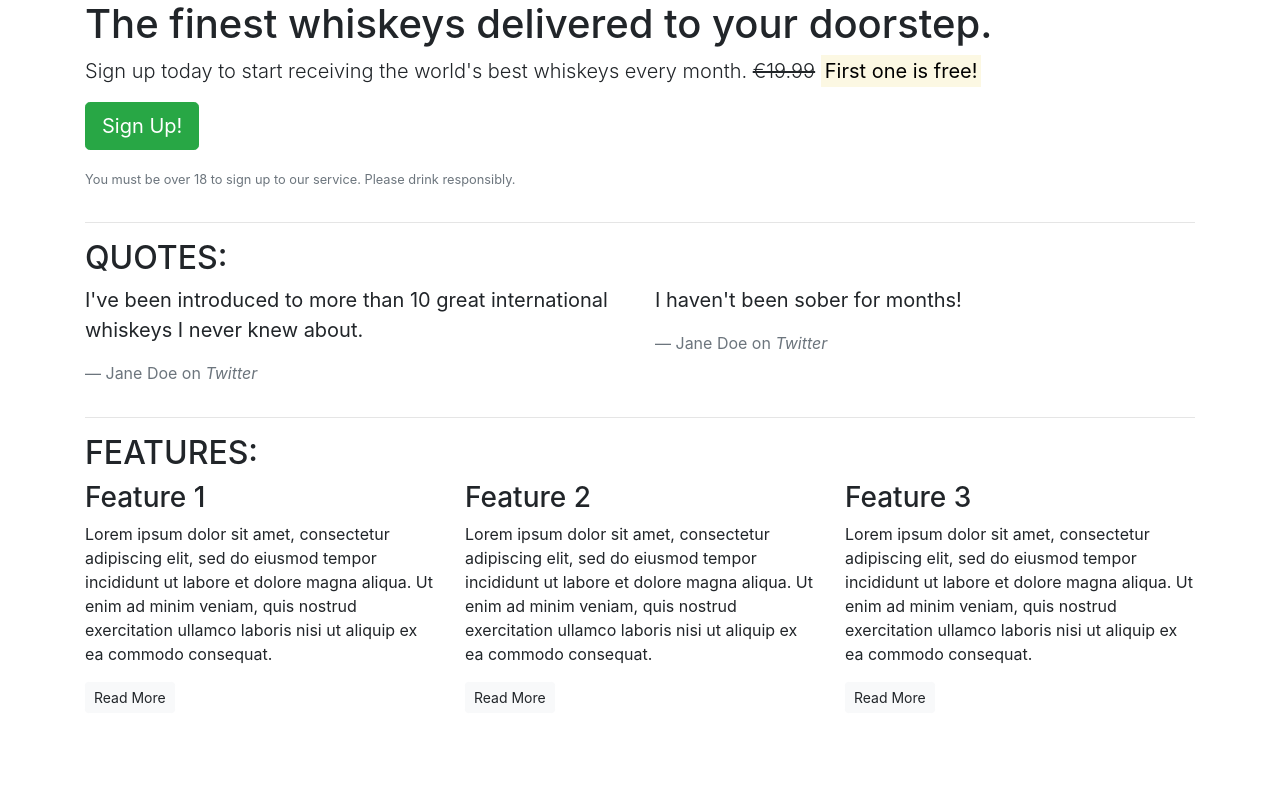
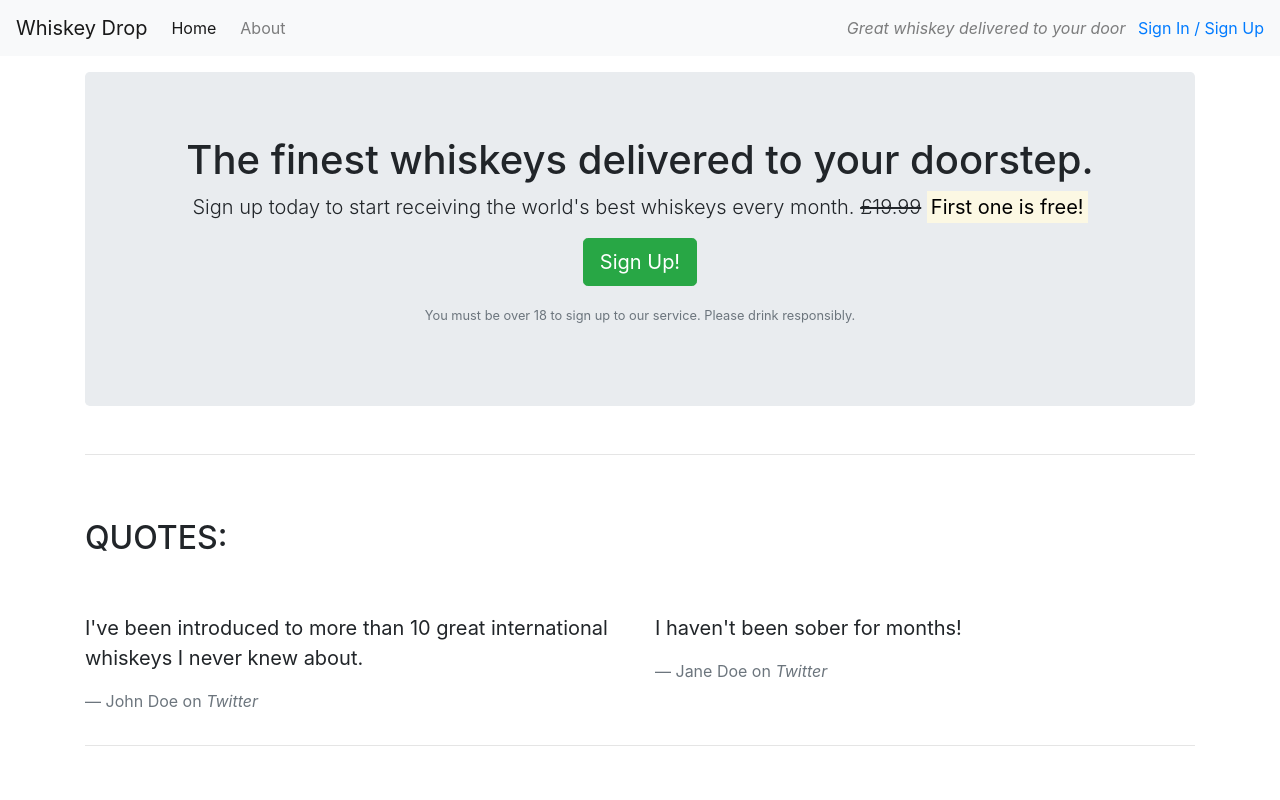
Before and after one commit to BennTrainor/Bootstrap_Test, a plain HTML site: page index.html in a window 1280 px wide. Shown: the top 800 px of the page. Drawn offline with nearby package versions, Linux system fonts and the light colour scheme.

Commit message:
add navbar and center callout section, space out content

```diff
--- a/index.html
+++ b/index.html
@@ -9,13 +9,33 @@
 </head>
 
 <body>
-    <article class="container">
+
+    <nav class="navbar navbar-light navbar-expand-sm bg-light">
+        <a href="/" class="navbar-brand">
+                    Whiskey Drop</a>
+        <ul class="navbar-nav mr-auto">
+            <li class="active nav-item mr-2"><a class="nav-link" href="/">Home</a></li>
+            <li class="nav-item mr-2"><a class="nav-link" href="">About</a></li>
+            <li class="nav-item mr-2 d-block d-sm-none"><a class="nav-link" href="">Sign In / Sign Up</a></li>
+        </ul>
+
+        <div class="d-none d-md-block">
+            <p class="navbar-text my-auto mr-2"><i>Great whiskey delivered to your door</i></p>
+            <a href="/login">Sign In / Sign Up</a>
+        </div>
+        <!--</div>-->
+    </nav>
+
+    <article class="container mt-3">
         <!-- Callout -->
         <div class="row">
             <div class="col-12">
-                <section class="callout">
+                <section class="callout jumbotron text-center">
                     <h1>The finest whiskeys delivered to your doorstep.</h1>
-                    <p class="lead">Sign up today to start receiving the world's best whiskeys every month. <s>€19.99</s> <strong><mark>First one is free!</mark></strong></p>
+                    <p class="lead">Sign up today to start receiving the world's best whiskeys every month.
+                    <s class="d-none d-sm-inline">£19.99</s>
+                    <span class="d-inline d-sm-none"><br></span>
+                    <strong><mark>First one is free!</mark></strong></p>
                     <p><button class="btn btn-lg btn-success">Sign Up!</button></p>
                     <p class="text-muted"><small>You must be over 18 to sign up to our service. Please drink responsibly.</small></p>
                 </section>
@@ -27,7 +47,7 @@
         <!-- Quotes -->
         <section class="quotes">
             <div class="row">
-                <div class="col-12">
+                <div class="col-12 my-5">
                     <h2 class="text-uppercase">Quotes:</h2>
                 </div>
             </div>
@@ -35,7 +55,7 @@
                 <div class="col-12 col-md-6">
                     <blockquote class="blockquote">
                         <p>I've been introduced to more than 10 great international whiskeys I never knew about.</p>
-                        <footer class="blockquote-footer">Jane Doe on <cite title="Twitter">Twitter</cite></footer>
+                        <footer class="blockquote-footer">John Doe on <cite title="Twitter">Twitter</cite></footer>
                     </blockquote>
                 </div>
                 <div class="col-12 col-md-6">
@@ -52,7 +72,7 @@
         <!-- Features -->
         <section class="features">
             <div class="row">
-                <div class="col-12">
+                <div class="col-12 my-5">
                     <h2 class="text-uppercase">Features:</h2>
                 </div>
             </div>
```
